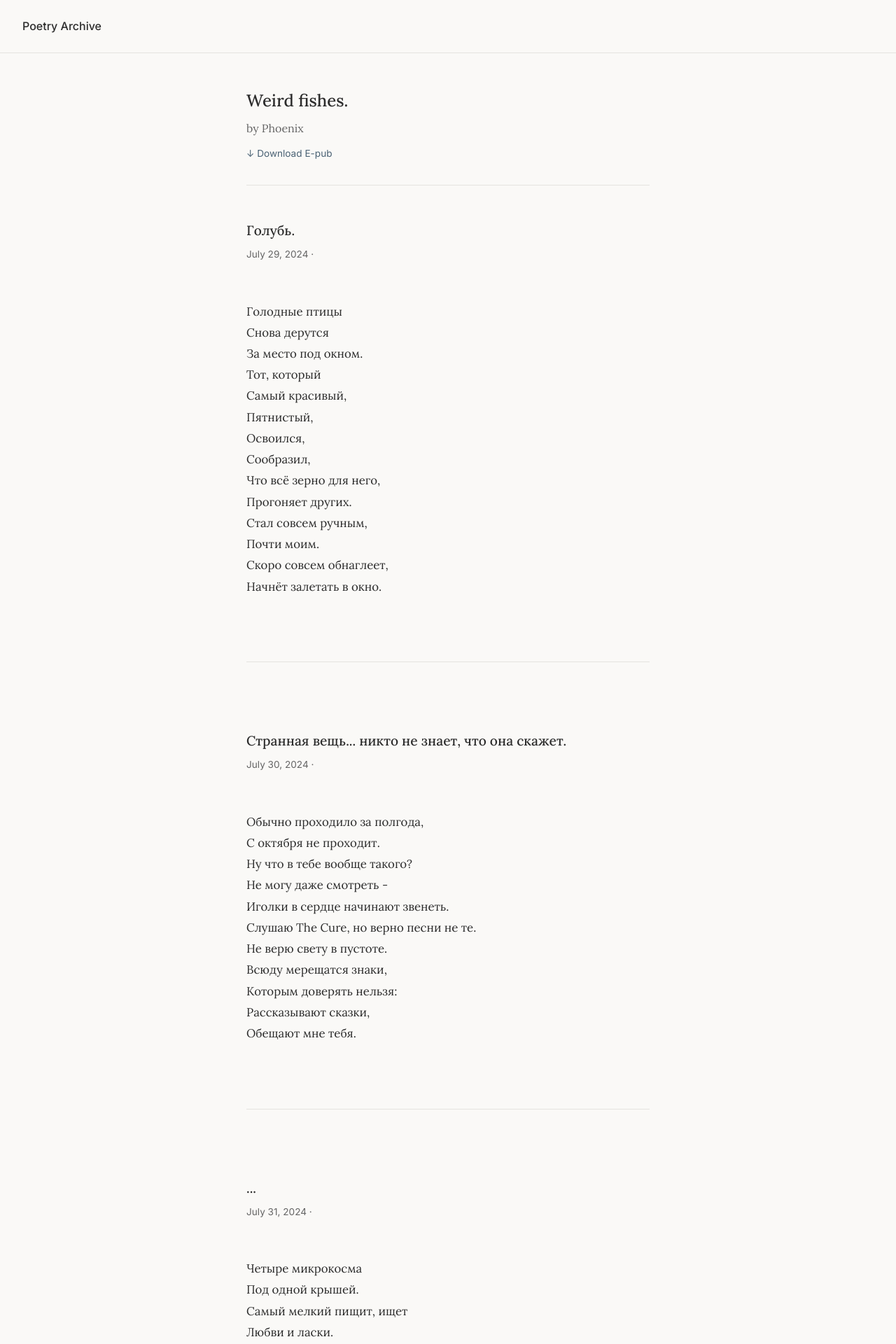
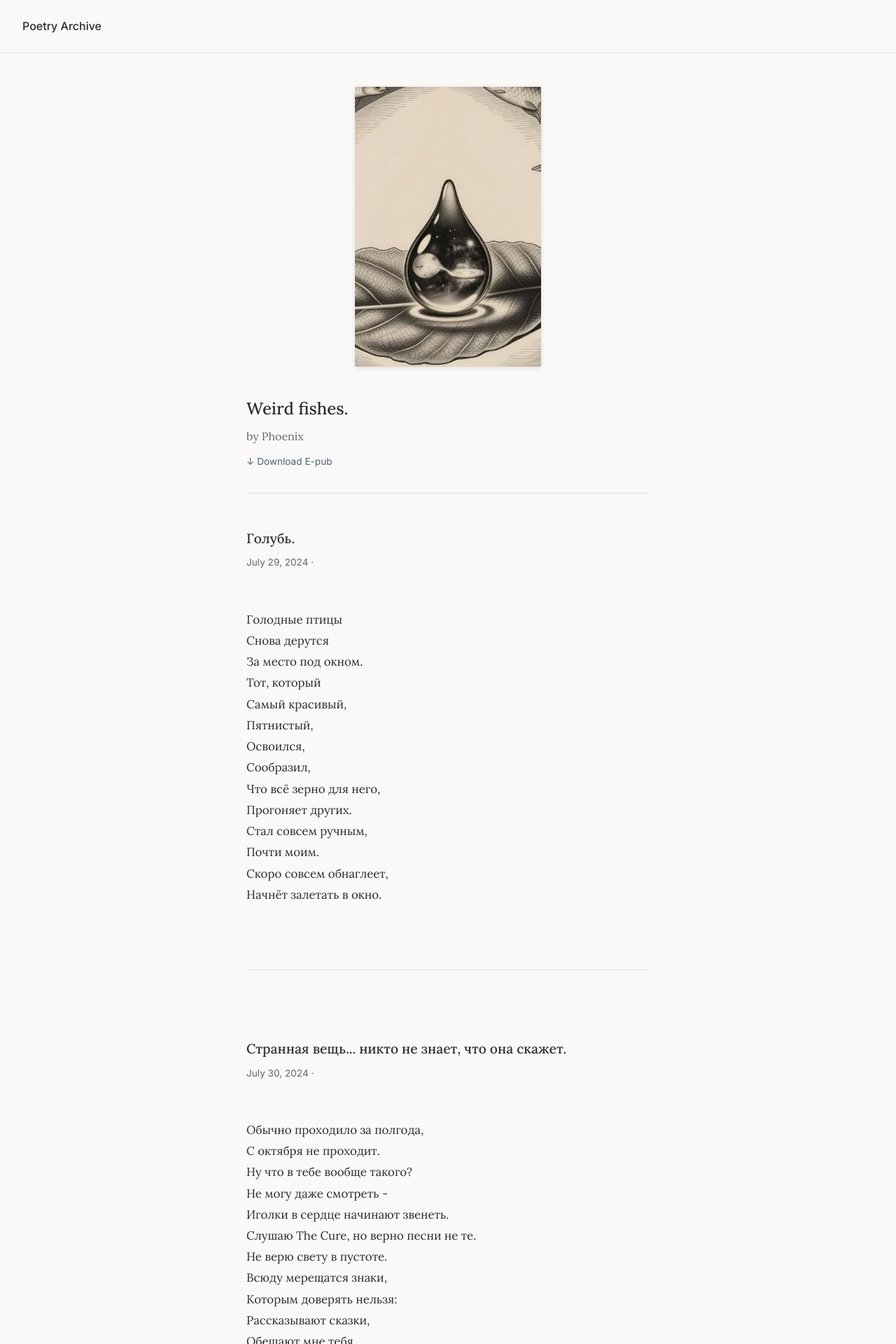
Before and after one commit to whobyphoenix/poetry, a Jekyll site: the page built from _books/weird-fishes.md, in a window 1280 px wide. Shown: the top 1920 px of the page at 70% size. Built offline with Jekyll 4.4.1, drawn with Linux system fonts in a browser that asks for light colours.

Commit message:
Add cover for 'weird-fishes'

```diff
--- a/_books/weird-fishes.md
+++ b/_books/weird-fishes.md
@@ -2,4 +2,5 @@
 title: "Weird fishes."
 author: phoenix
 default_poem_title: "..."
+cover: weird-fishes.jpg
 ---
```
Also changed, not shown: assets/images/covers/weird-fishes.jpg (added).
